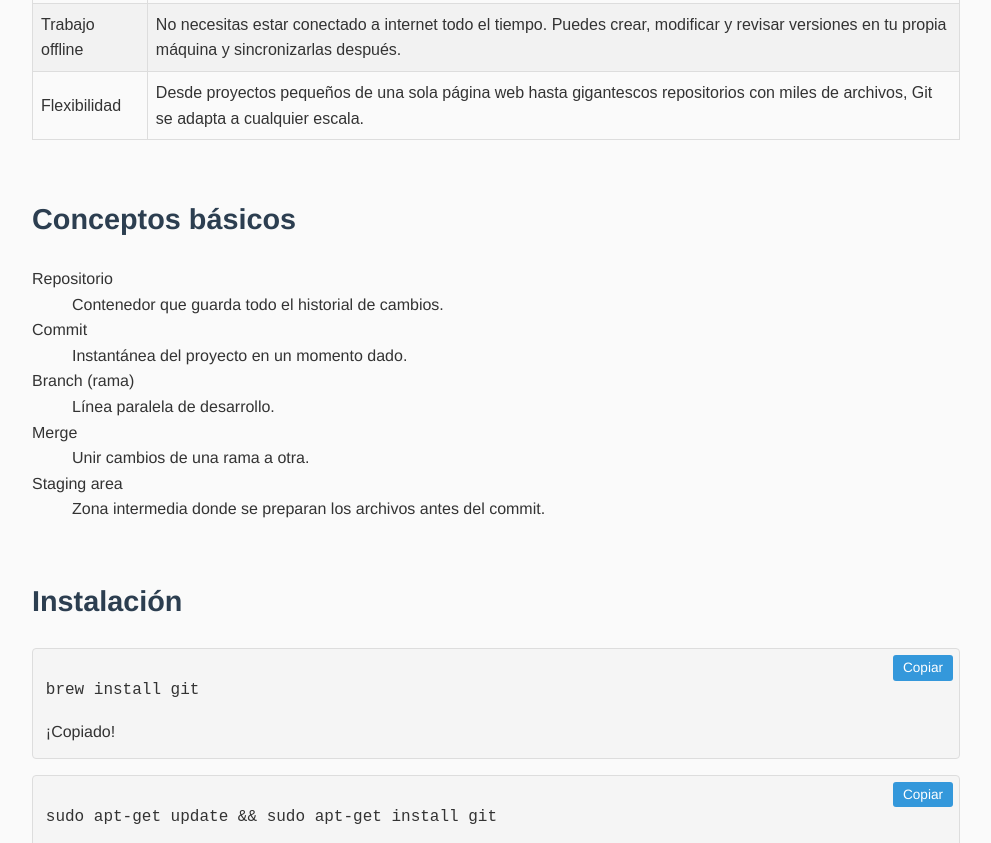
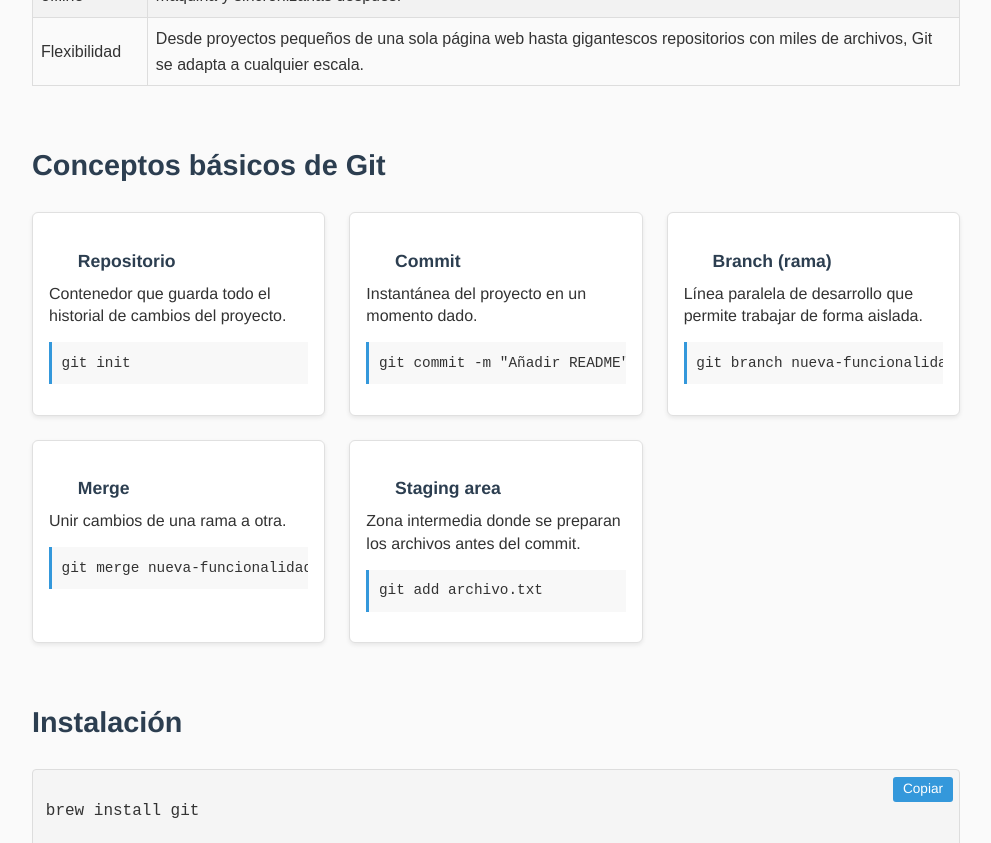
Before and after one commit to taguivalle/GIT_Tutorial, a website: page src/index.html in a window 1280 px wide. Shown: the part 979-1822 px from the top of the page, without its empty margins (144-1135 px from the left). Drawn offline with nearby package versions, Linux system fonts and the light colour scheme; files whose address does not match are found by name.

Commit message:
modifiqué el index.html agregandole unas tarjetas de conceptos como los estilos

```diff
--- a/src/css/style.css
+++ b/src/css/style.css
@@ -1,3 +1,24 @@
+/* ----- Variables de iconos (puedes colocarlas junto a otras variables) ----- */
+:root {
+    --icon-size: 1.4rem;
+    --icon-gap: .4rem;
+}
+
+/* ----- Iconos dentro del menú de navegación ----- */
+.site-nav .menu svg.icon {
+    width: var(--icon-size);
+    height: var(--icon-size);
+    fill: currentColor;
+    margin-right: var(--icon-gap);
+    vertical-align: middle;
+}
+
+/* ----- Estado hover/focus del enlace ----- */
+.site-nav .menu a:hover svg.icon,
+.site-nav .menu a:focus svg.icon {
+    fill: #0066cc;
+}
+
 /* ---------- Variables de color ---------- */
 :root {
     --clr-primary: #2c3e50;
@@ -119,41 +140,7 @@ section h2 {
     font-size: 1.8rem;
 }
 
-
-/* Contenedor exclusivo para esta tabla */
-.why-git-table {
-    width: 100%;
-    border-collapse: collapse;
-    font-family: Arial, Helvetica, sans-serif;
-    margin-top: 1rem;
-}
-
-.why-git-table th,
-.why-git-table td {
-    border: 1px solid #ddd;
-    padding: 8px;
-    text-align: left;
-}
-
-/* Cabecera sombreada */
-.why-git-table th {
-    background-color: #4a90e2;
-    /* azul suave */
-    color: #fff;
-}
-
-/* Filas pares con fondo gris claro */
-.why-git-table tr:nth-child(even) {
-    background-color: #f2f2f2;
-}
-
-/* Hover opcional para mayor legibilidad */
-.why-git-table tr:hover {
-    background-color: #e1f5fe;
-}
-
-
-/* ---------- Tabla de comandos ---------- */
+/* ---------- Tabla de comandos (global) ---------- */
 table {
     width: 100%;
     border-collapse: collapse;
@@ -199,6 +186,78 @@ table tbody tr:nth-child(even) {
     cursor: pointer;
 }
 
+/* -------------------------------------------------
+   Bloque “Conceptos básicos de Git”
+   ------------------------------------------------- */
+
+/* Grid que adapta el número de columnas según el ancho */
+.concept-grid {
+    display: grid;
+    gap: 1.5rem;
+    grid-template-columns: repeat(auto-fit, minmax(260px, 1fr));
+}
+
+/* Tarjeta individual */
+.concept-card {
+    background: #fff;
+    border: 1px solid #e0e0e0;
+    border-radius: 6px;
+    padding: 1rem;
+    box-shadow: 0 2px 4px rgba(0, 0, 0, .08);
+    transition: transform .15s ease, box-shadow .15s ease;
+}
+
+/* Hover para dar sensación de “clickeable” */
+.concept-card:hover {
+    transform: translateY(-2px);
+    box-shadow: 0 4px 8px rgba(0, 0, 0, .12);
+}
+
+/* Título de cada tarjeta */
+.concept-title {
+    display: flex;
+    align-items: center;
+    font-size: 1.1rem;
+    margin-bottom: .5rem;
+    color: var(--clr-primary);
+}
+
+/* Iconos dentro del título */
+.concept-title .icon {
+    width: var(--icon-size);
+    height: var(--icon-size);
+    fill: currentColor;
+    margin-right: var(--icon-gap);
+}
+
+/* Descripción breve */
+.concept-desc {
+    margin: .4rem 0 0.8rem;
+    line-height: 1.4;
+    color: var(--clr-text);
+}
+
+/* Bloque de código (ejemplo de comando) */
+.code-example {
+    background: #f8f8f8;
+    border-left: 3px solid var(--clr-accent);
+    padding: .6rem;
+    overflow-x: auto;
+    font-family: "Courier New", monospace;
+    font-size: .9rem;
+}
+
+/* Responsividad: reduce márgenes en pantallas pequeñas */
+@media (max-width: 480px) {
+    .concept-card {
+        padding: .8rem;
+    }
+
+    .concept-title {
+        font-size: 1rem;
+    }
+}
+
 /* ---------- Botón principal (Práctica) ---------- */
 .button {
     display: inline-block;
@@ -236,6 +295,36 @@ table tbody tr:nth-child(even) {
 .site-footer a {
     color: #fff;
     text-decoration: underline;
+}
+
+/* ---------- Tabla exclusiva “why‑git” ---------- */
+/* (Se coloca después de los estilos genéricos de tabla) */
+.why-git-table {
+    width: 100%;
+    border-collapse: collapse;
+    font-family: Arial, Helvetica, sans-serif;
+    margin-top: 1rem;
+}
+
+.why-git-table th,
+.why-git-table td {
+    border: 1px solid #ddd;
+    padding: 8px;
+    text-align: left;
+}
+
+.why-git-table th {
+    background-color: #4a90e2;
+    /* azul suave */
+    color: #fff;
+}
+
+.why-git-table tr:nth-child(even) {
+    background-color: #f2f2f2;
+}
+
+.why-git-table tr:hover {
+    background-color: #e1f5fe;
 }
 
 /* ---------- Responsividad ---------- */
@@ -279,4 +368,12 @@ table tbody tr:nth-child(even) {
         font-size: .85rem;
         padding: .4rem;
     }
+
+    /* Ajuste opcional para la tabla “why‑git” en móvil */
+    .why-git-table th,
+    .why-git-table td {
+        padding: 6px;
+        /* un poco menos de espacio en pantallas pequeñas */
+        font-size: .9rem;
+    }
 }
--- a/src/index.html
+++ b/src/index.html
@@ -29,26 +29,6 @@
           connect-src 'self' https://cdnjs.cloudflare.com;
           frame-src   https://replit.com https://*.replit.com;
         ">
-
-    <style>
-        :root {
-            --icon-size: 1.4rem;
-            --icon-gap: .4rem;
-        }
-
-        .site-nav .menu svg.icon {
-            width: var(--icon-size);
-            height: var(--icon-size);
-            fill: currentColor;
-            margin-right: var(--icon-gap);
-            vertical-align: middle;
-        }
-
-        .site-nav .menu a:hover svg.icon,
-        .site-nav .menu a:focus svg.icon {
-            fill: #0066cc;
-        }
-    </style>
 </head>
 </head>
 
@@ -143,7 +123,6 @@
             <h1>¿Por qué usar Git?</h1>
             <!-- ====================  ¿Por qué usar Git?  ==================== -->
             <section id="por-que-usar-git">
-                <h2>¿Por qué usar Git?</h2>
                 <!-- ====================  Tabla con estilo sombreado (solo afecta a esta sección)  ==================== -->
 
                 <table class="why-git-table">
@@ -191,20 +170,83 @@
         </section>
 
         <!-- ==== CONCEPTOS BÁSICOS ==== -->
-        <section id="conceptos">
-            <h2>Conceptos básicos</h2>
-            <dl>
-                <dt>Repositorio</dt>
-                <dd>Contenedor que guarda todo el historial de cambios.</dd>
-                <dt>Commit</dt>
-                <dd>Instantánea del proyecto en un momento dado.</dd>
-                <dt>Branch (rama)</dt>
-                <dd>Línea paralela de desarrollo.</dd>
-                <dt>Merge</dt>
-                <dd>Unir cambios de una rama a otra.</dd>
-                <dt>Staging area</dt>
-                <dd>Zona intermedia donde se preparan los archivos antes del commit.</dd>
-            </dl>
+        <section id="git-basics">
+            <h2 class="section-title">Conceptos básicos de Git</h2>
+
+            <!-- Tarjetas de conceptos -->
+            <div class="concept-grid">
+
+                <!-- Repositorio -->
+                <article class="concept-card">
+                    <h3 class="concept-title">
+                        <svg class="icon" aria-hidden="true">
+                            <use href="#repo-icon" />
+                        </svg>
+                        Repositorio
+                    </h3>
+                    <p class="concept-desc">
+                        Contenedor que guarda todo el historial de cambios del proyecto.
+                    </p>
+                    <pre class="code-example"><code>git init          <!-- crea un nuevo repositorio --></code></pre>
+                </article>
+
+                <!-- Commit -->
+                <article class="concept-card">
+                    <h3 class="concept-title">
+                        <svg class="icon" aria-hidden="true">
+                            <use href="#commit-icon" />
+                        </svg>
+                        Commit
+                    </h3>
+                    <p class="concept-desc">
+                        Instantánea del proyecto en un momento dado.
+                    </p>
+                    <pre class="code-example"><code>git commit -m "Añadir README"</code></pre>
+                </article>
+
+                <!-- Branch (rama) -->
+                <article class="concept-card">
+                    <h3 class="concept-title">
+                        <svg class="icon" aria-hidden="true">
+                            <use href="#branch-icon" />
+                        </svg>
+                        Branch (rama)
+                    </h3>
+                    <p class="concept-desc">
+                        Línea paralela de desarrollo que permite trabajar de forma aislada.
+                    </p>
+                    <pre class="code-example"><code>git branch nueva-funcionalidad</code></pre>
+                </article>
+
+                <!-- Merge -->
+                <article class="concept-card">
+                    <h3 class="concept-title">
+                        <svg class="icon" aria-hidden="true">
+                            <use href="#merge-icon" />
+                        </svg>
+                        Merge
+                    </h3>
+                    <p class="concept-desc">
+                        Unir cambios de una rama a otra.
+                    </p>
+                    <pre class="code-example"><code>git merge nueva-funcionalidad</code></pre>
+                </article>
+
+                <!-- Staging area -->
+                <article class="concept-card">
+                    <h3 class="concept-title">
+                        <svg class="icon" aria-hidden="true">
+                            <use href="#stage-icon" />
+                        </svg>
+                        Staging area
+                    </h3>
+                    <p class="concept-desc">
+                        Zona intermedia donde se preparan los archivos antes del commit.
+                    </p>
+                    <pre class="code-example"><code>git add archivo.txt</code></pre>
+                </article>
+
+            </div>
         </section>
 
         <!-- ==== INSTALACIÓN ==== -->
```
